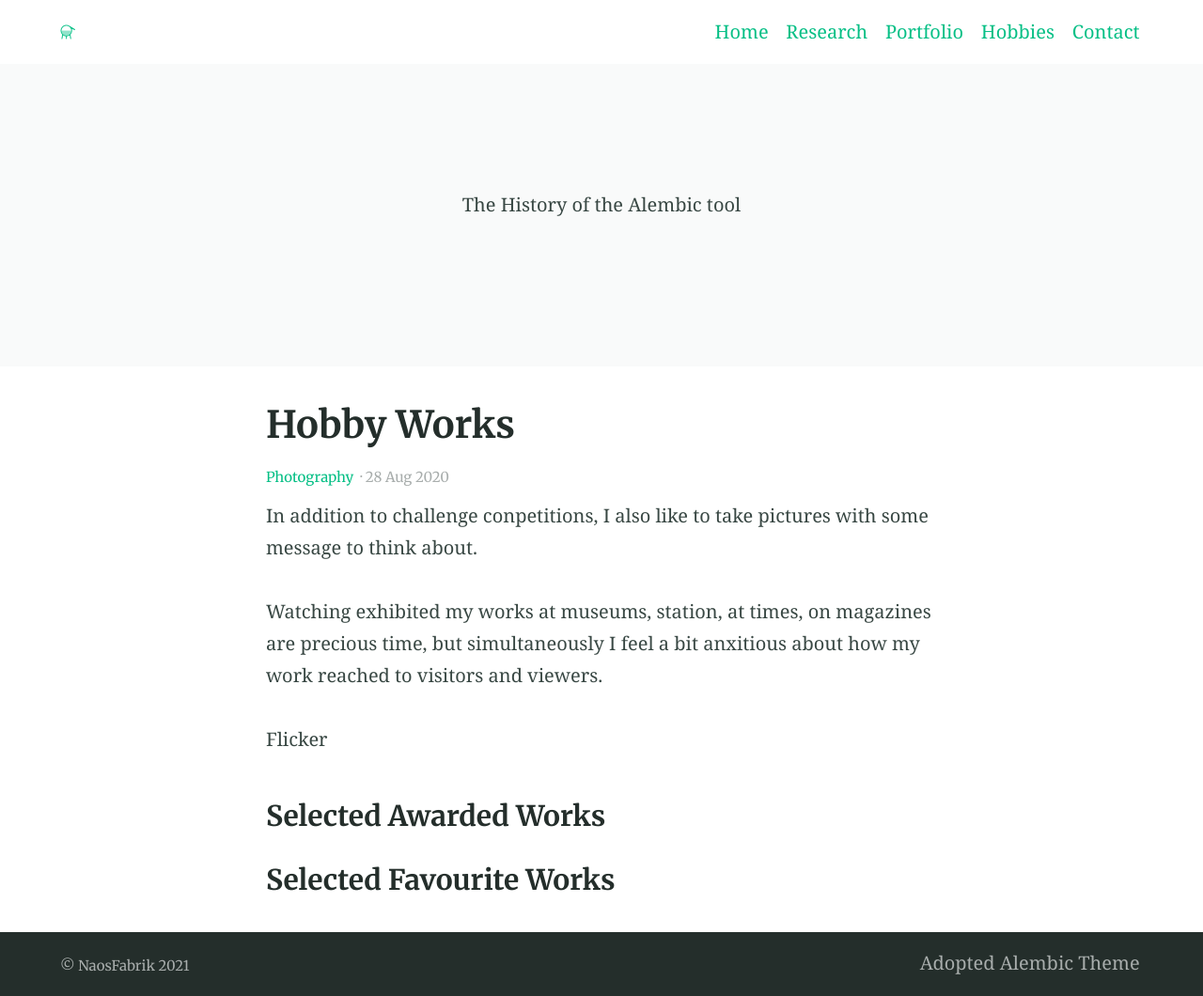
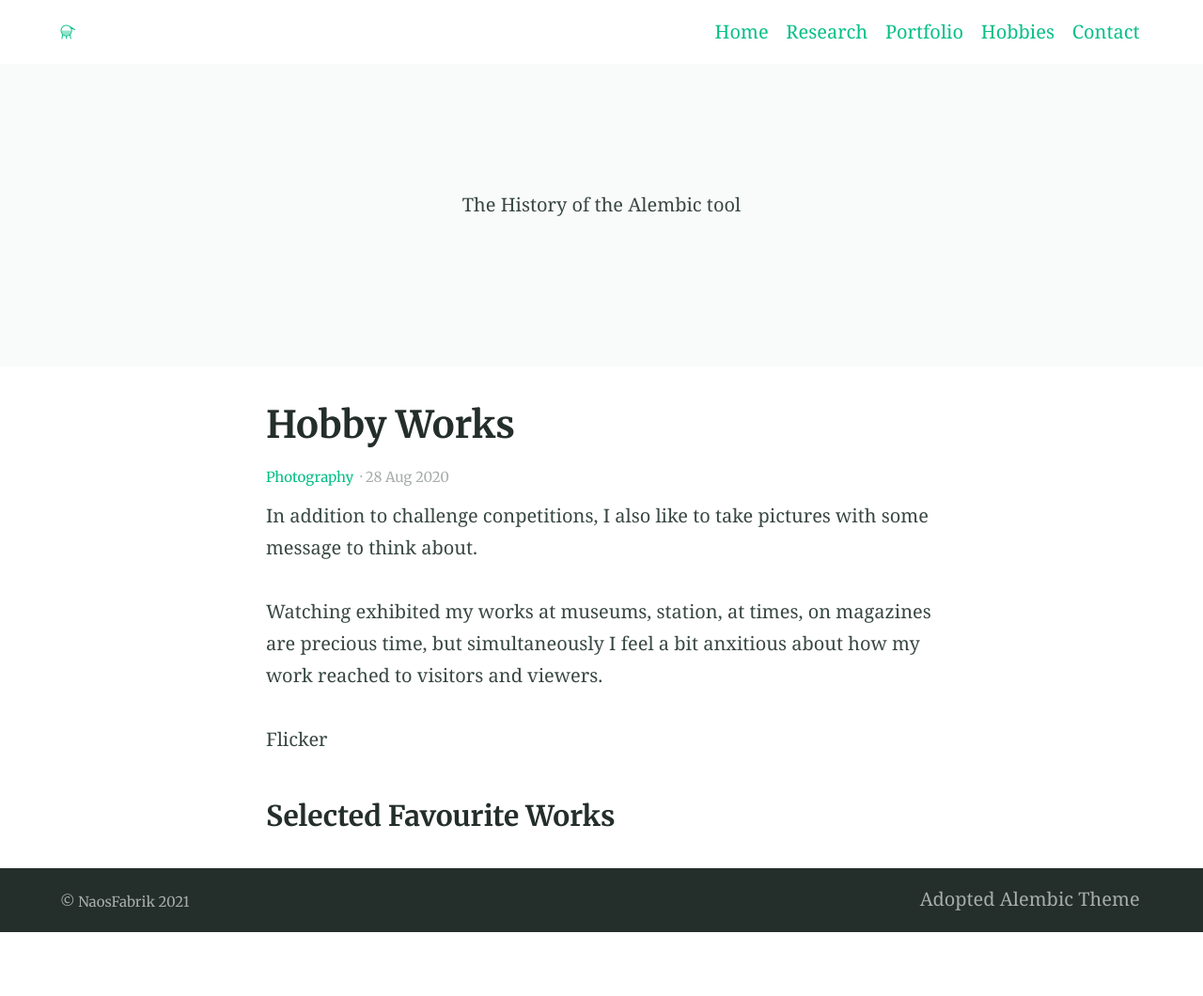
Before and after one commit to NaosFabrik/NaosFabrik.github.io, a Jekyll site: the page built from _posts/2020-08-28-example-post-three.md, in a window 1280 px wide. Shown: the whole page at 94% size. Built offline with Jekyll 4.4.1, drawn with Linux system fonts in a browser that asks for light colours; after the commit the page ends 992 px from its top, so only the background shows below that.

Commit message:
Update 2020-08-28-example-post-three.md

```diff
--- a/_posts/2020-08-28-example-post-three.md
+++ b/_posts/2020-08-28-example-post-three.md
@@ -12,8 +12,4 @@ Watching exhibited my works at museums, station, at times, on magazines are prec
 Flicker
 
 <!-- more -->
-
-### Selected Awarded Works
-
-
 ### Selected Favourite Works
```
